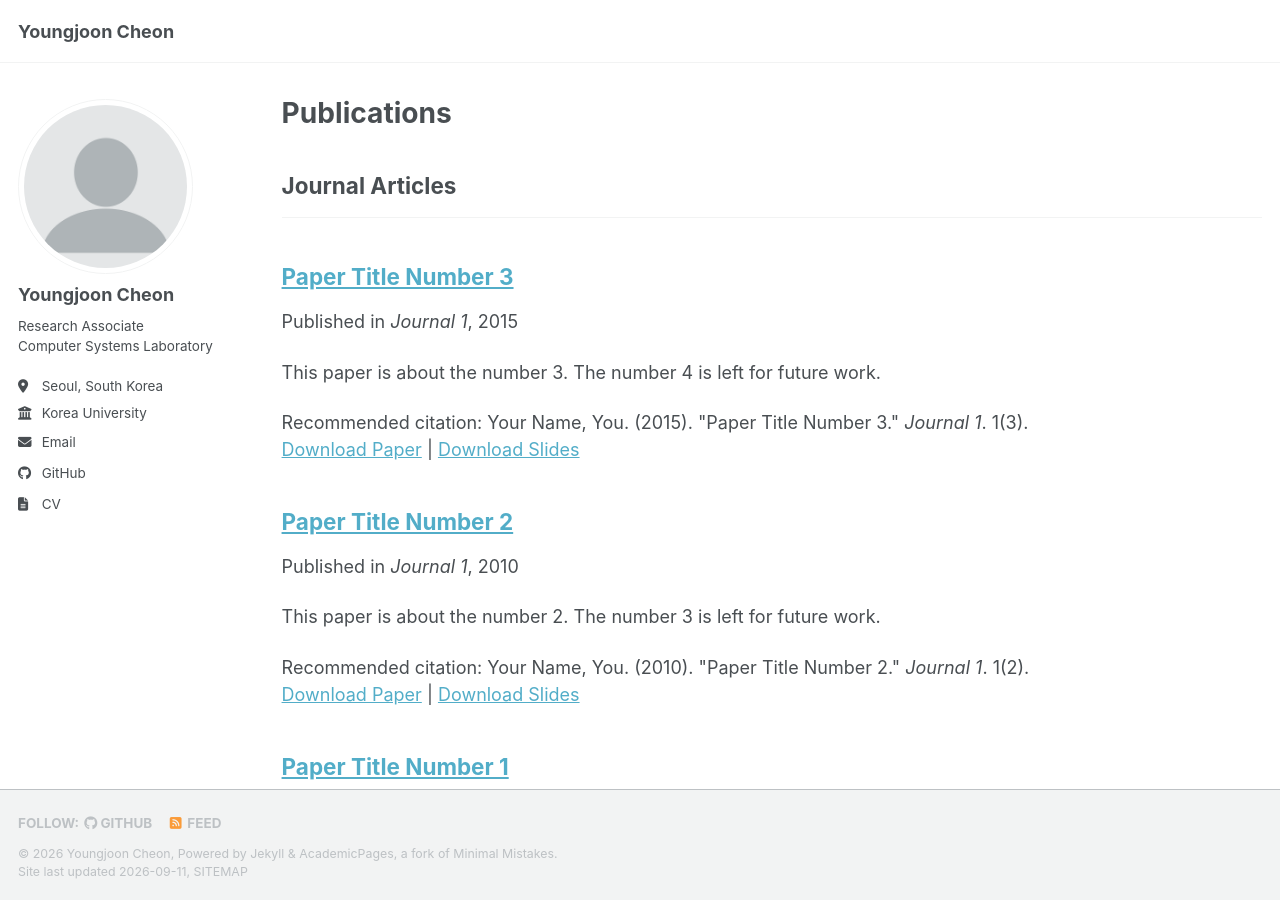
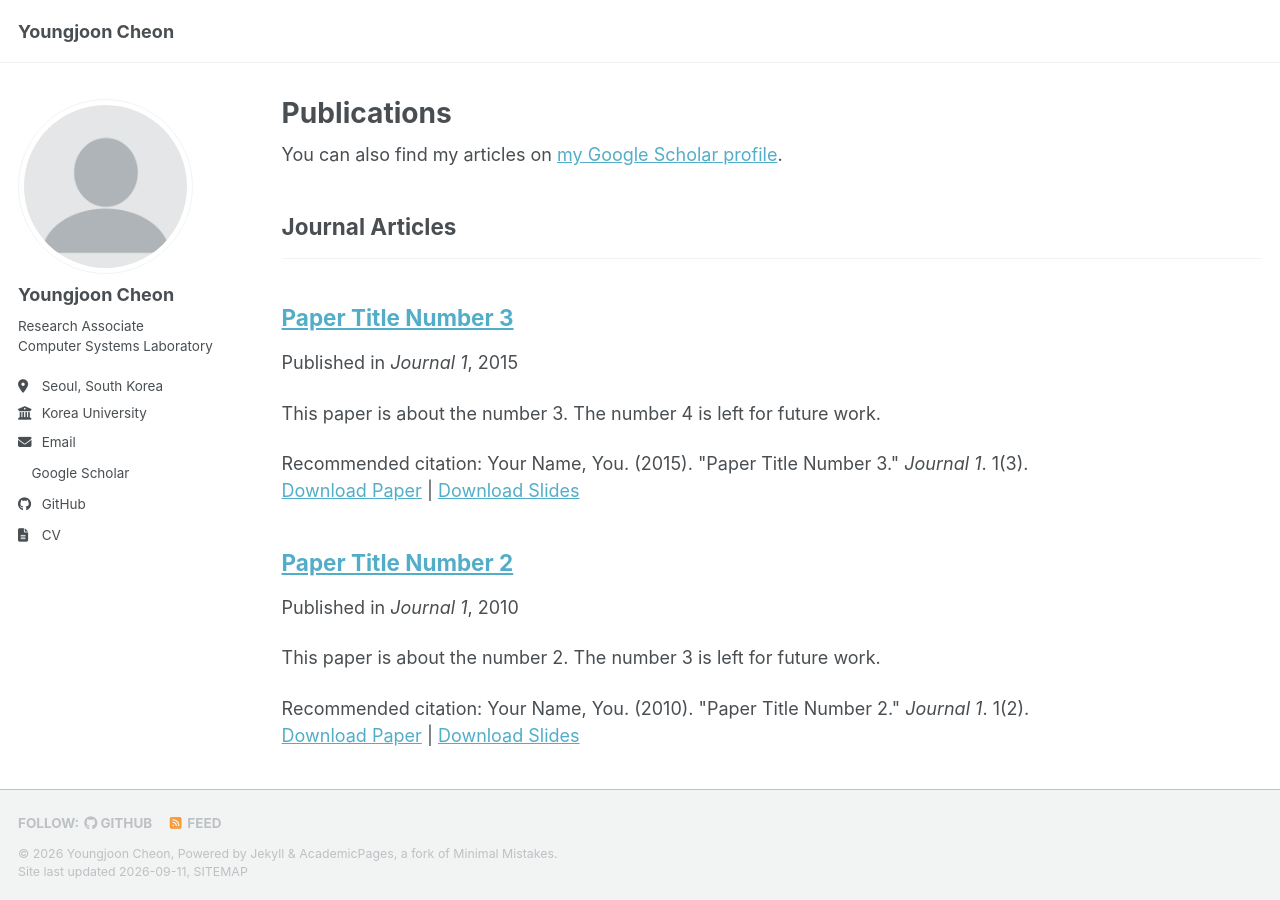
Before and after one commit to cheonyj7/cheonyj7.github.io, a Jekyll site: the page built from _pages/publications.html, in a window 1280 px wide and 900 px high. Built offline with Jekyll 4.4.1, drawn with Linux system fonts in a browser that asks for light colours; a style sheet for code colours, icons or effects is not loaded; part of the change alters nothing that is shown.

Commit message:
Revised CV

```diff
--- a/_config.yml
+++ b/_config.yml
@@ -36,7 +36,7 @@ author:
   # Academic websites
   academia         : # URL
   arxiv            : # URL - Update with the correct link to your profile
-  googlescholar    : # "https://scholar.google.com/citations?user=PS_CX0AAAAAJ"
+  googlescholar    : "https://scholar.google.com/citations?user=ENPmkQsAAAAJ&hl=ko"
   inspire-hep      : # URL
   impactstory      : # URL
   orcid            : # "https://orcid.org/yourorcidurl"
@@ -67,7 +67,7 @@ author:
   keybase          : # Username
   instagram        : # Username
   lastfm           : # Username
-  linkedin         : # Username
+  linkedin         : # "youngjoon-cheon-564219400"
   mastodon         : # URL
   medium           : # URL
   pinterest        : # Username
```
Also changed, not shown: 1 other file.
